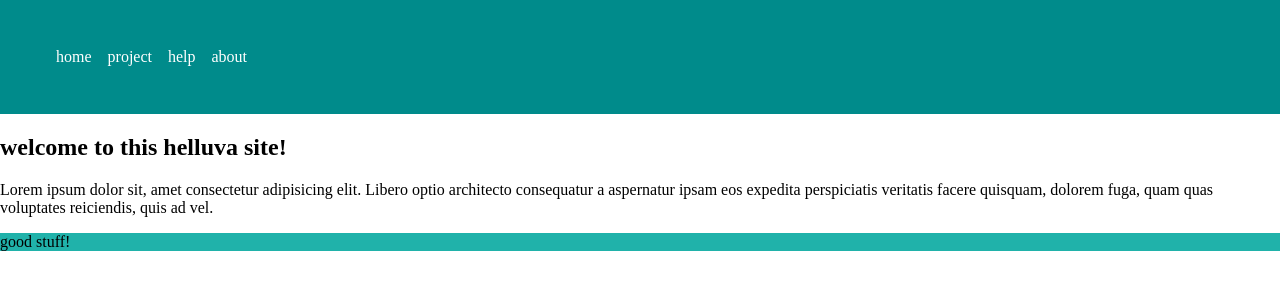
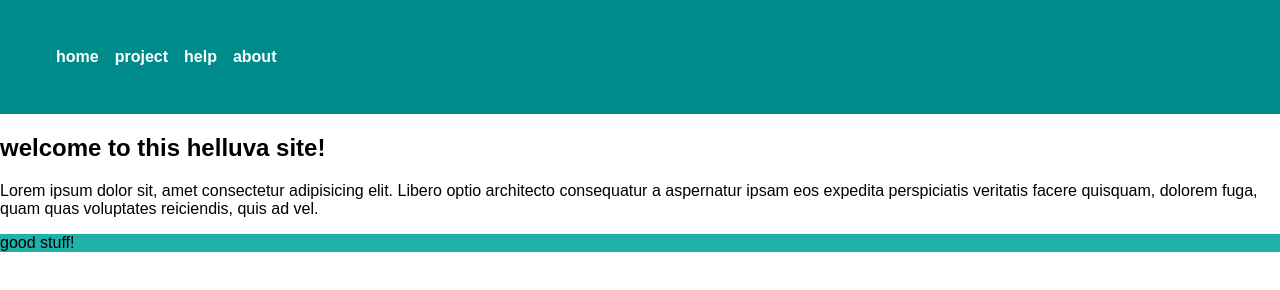
Before and after one commit to sonicExe124/uppgift2, a plain HTML site: page index.html in a window 1280 px wide. Drawn offline with Linux system fonts and the light colour scheme.

Commit message:
uppgift 2 web

```diff
--- a/style.css
+++ b/style.css
@@ -1,11 +1,14 @@
 body {
     margin: 0;
+    font-weight: 500;
+    font-family: sans-serif;
 }
 
 header {
     background-color: darkcyan;
     padding-block: 2rem;
     padding-inline: 1rem;
+    font-weight: 900;
 }
 
 footer {
```
